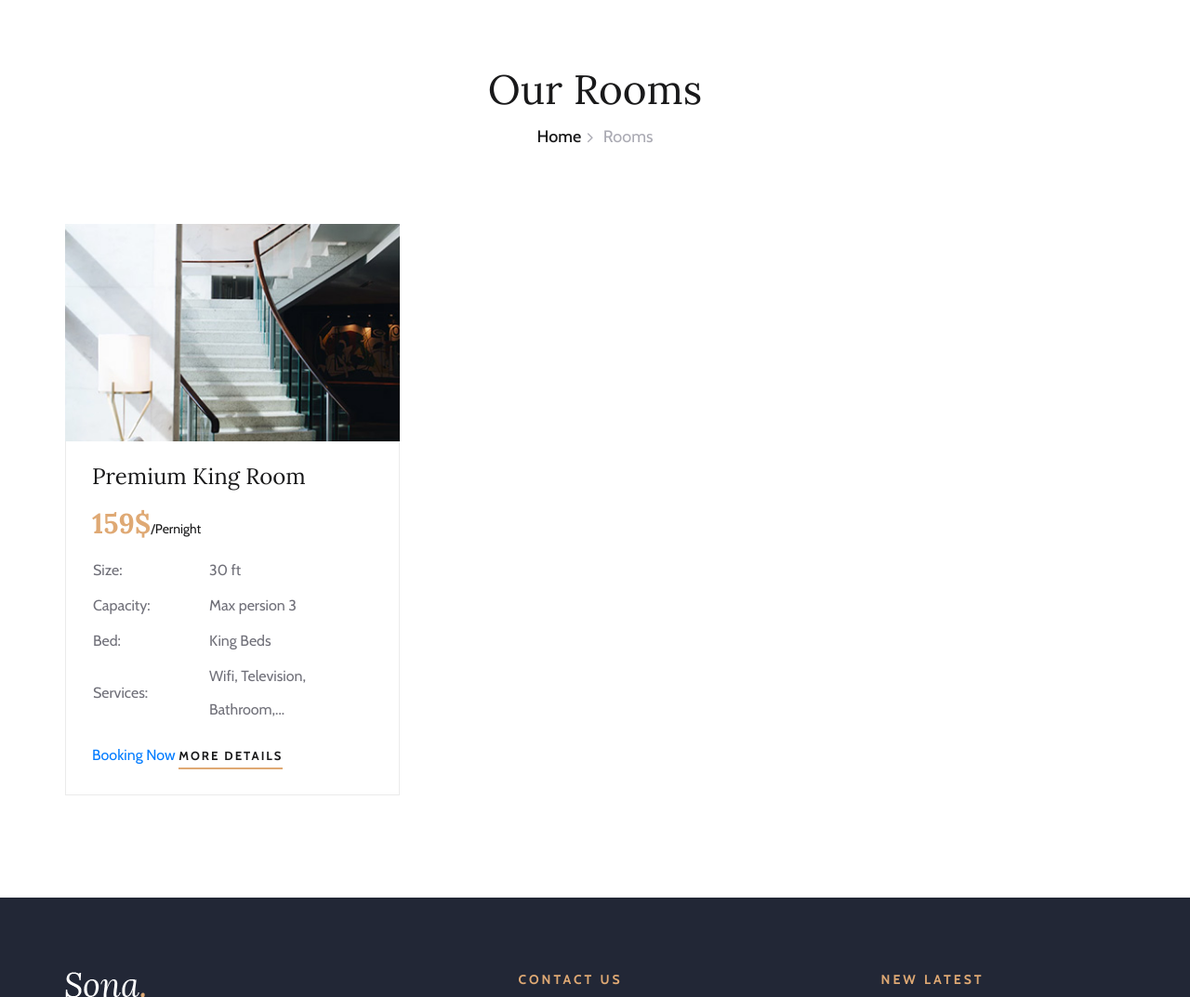
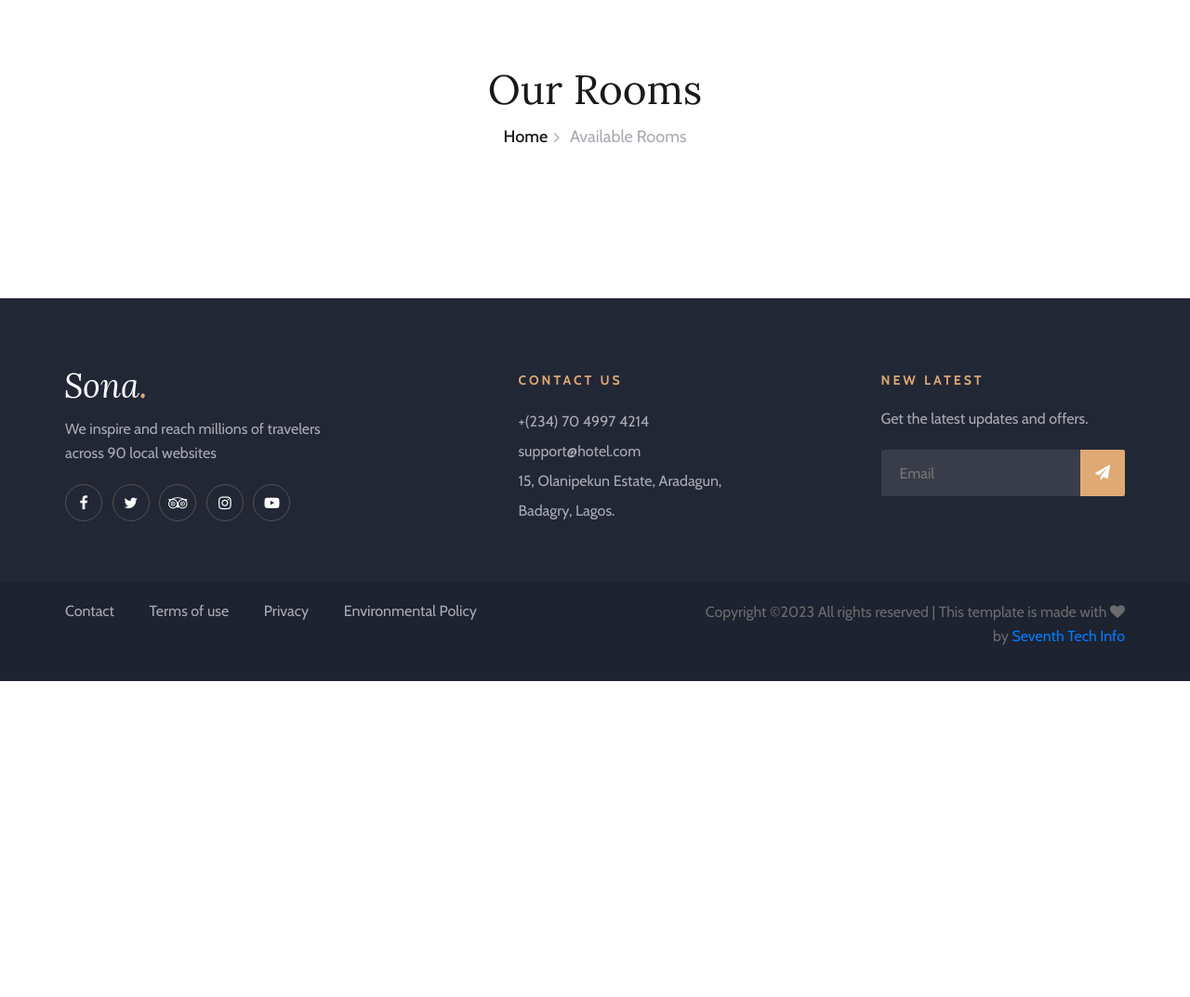
Before and after one commit to officialalkenes/hrm, a Django app: page /available-rooms/1/ in a window 1280 px wide. Shown: the part 130-1203 px from the top of the page at 93% size. After the commit the page ends 863 px from the top, so only its background shows below. Run offline with Django 4.2, Linux system fonts and the light colour scheme; some libraries are stand-ins or nearby versions.

Commit message:
chore: debugged available views error

```diff
--- a/apps/hotel/availability.py
+++ b/apps/hotel/availability.py
@@ -10,7 +10,7 @@
     bookings = Booking.objects.filter(room=room)
 
     for booking in bookings:
-        if booking.check_in > checkout or booking.check_out < checkin:
+        if booking.check_in > checkout and booking.check_out < checkin:
             available_list.append(True)
         available_list.append(False)
     return all(available_list)
--- a/apps/hotel/forms.py
+++ b/apps/hotel/forms.py
@@ -67,7 +67,7 @@
         (2, 2),
     )
     # room = forms.InlineForeignKeyField(RoomForm)
-    room_number = forms.ChoiceField(choices=ROOM_NUMBER, required=True)
+    beds = forms.ChoiceField(choices=ROOM_NUMBER, required=True)
     people = forms.ChoiceField(choices=PEOPLE, required=True)
     check_in = forms.DateField(
         widget=forms.DateInput(attrs={"class": "date-input", "id": "date-in"})
--- a/apps/hotel/utils.py
+++ b/apps/hotel/utils.py
@@ -1,5 +1,6 @@
 import random
 import string
+import secrets
 
 from smtplib import SMTPException
 from socket import gaierror
@@ -14,7 +15,7 @@
 
 
 def generate_unique_pass():
-    return "".join(random.choices(string.ascii_letters + string.digits, 8))
+    return secrets.token_hex(4)
 
 
 def generate_unique_reference():
--- a/apps/hotel/views.py
+++ b/apps/hotel/views.py
@@ -60,21 +60,31 @@
         form = RoomAvailabilityForm(request.POST)
         if form.is_valid():
             guest = form.cleaned_data.get("people")
-            capacity = form.cleaned_data.get("room_number")
-            check_in = form.cleaned_data.get("check_in")
-            check_out = form.cleaned_data.get("check_out")
-            rooms = Room.objects.filter(capacity=guest, capacity__gte=capacity)
+            beds = form.cleaned_data.get("beds")
+            checkin = form.cleaned_data.get("check_in")
+            checkout = form.cleaned_data.get("check_out")
+            rooms = Room.objects.filter(capacity__gte=guest, beds__gte=beds)
             available_rooms = []
             for room in rooms:
-                if check_availability(room, check_in, check_out):
-                    available_rooms.append(room)
-                    return redirect("hotel:available-rooms", rooms=available_rooms)
+                if check_availability(room, checkin, checkout):
+                    available_rooms.append(room.slug)
+            return redirect("hotel:available-rooms", rooms=available_rooms)
     context = {"specials": specials, "room_cats": room_cats, "form": form}
     return render(request, "hotel/index.html", context)
 
 
 def available_rooms(request, rooms):
-    return render(request, "hotel/available-rooms.html")
+    # available_rooms = []
+    print(f"{len(rooms)} rooms found in rooms")
+    # for room in rooms:
+    #     print(room)
+    #     available = Room.objects.get(slug=room)
+    #     available_rooms.append(room)
+    # available = available_rooms
+    context = {
+        # 'rooms': available
+    }
+    return render(request, "hotel/available-rooms.html", context)
 
 
 def events(request):
--- a/templates/hotel/available-rooms.html
+++ b/templates/hotel/available-rooms.html
@@ -14,7 +14,7 @@
                         <h2>Our Rooms</h2>
                         <div class="bt-option">
                             <a href="">Home</a>
-                            <span>Rooms</span>
+                            <span>Available Rooms</span>
                         </div>
                     </div>
                 </div>
@@ -27,12 +27,13 @@
     <section class="rooms-section spad">
         <div class="container">
             <div class="row">
+                {% for room in rooms %}
                 <div class="col-lg-4 col-md-6">
                     <div class="room-item">
-                        <img src="img/room/room-1.jpg" alt="">
+                        <img src="{{room.image.url}}" alt="">
                         <div class="ri-text">
-                            <h4>Premium King Room</h4>
-                            <h3>159$<span>/Pernight</span></h3>
+                            <h4>{{room.room_type.types}}</h4>
+                            <h3>{{room.price}}<span>/Per Night</span></h3>
                             <table>
                                 <tbody>
                                     <tr>
@@ -41,11 +42,11 @@
                                     </tr>
                                     <tr>
                                         <td class="r-o">Capacity:</td>
-                                        <td>Max persion 3</td>
+                                        <td>Max Persion {{room.capacity}}</td>
                                     </tr>
                                     <tr>
                                         <td class="r-o">Bed:</td>
-                                        <td>King Beds</td>
+                                        <td>{{room.beds}} Beds</td>
                                     </tr>
                                     <tr>
                                         <td class="r-o">Services:</td>
@@ -54,10 +55,11 @@
                                 </tbody>
                             </table>
                             <a href="#">Booking Now</a>
-                            <a href="#" class="primary-btn">More Details</a>
+                            <a href="" class="primary-btn">More Details</a>
                         </div>
                     </div>
                 </div>
+                {% endfor %}
             </div>
         </div>
     </section>
--- a/templates/hotel/footer.html
+++ b/templates/hotel/footer.html
@@ -8,7 +8,7 @@
                     <div class="ft-about">
                         <div class="logo">
                             <a href="#">
-                                <img src="img/footer-logo.png" alt="">
+                                <img src="{% static 'img/footer-logo.png' %}" alt="">
                             </a>
                         </div>
                         <p>We inspire and reach millions of travelers<br /> across 90 local websites</p>
--- a/templates/hotel/index.html
+++ b/templates/hotel/index.html
@@ -38,8 +38,8 @@
                                 {{form.people}}
                             </div>
                             <div class="select-option" id="id_room_number" >
-                                <label for="id_room_number">Room:</label>
-                                {{form.room_number}}
+                                <label for="id_room_number">Beds:</label>
+                                {{form.beds}}
                             </div>
                             <button type="submit">Check Availability</button>
                         </form>
```
Also changed, not shown: apps/hotel/models.py (+6 -3 lines), bank.txt (added).
